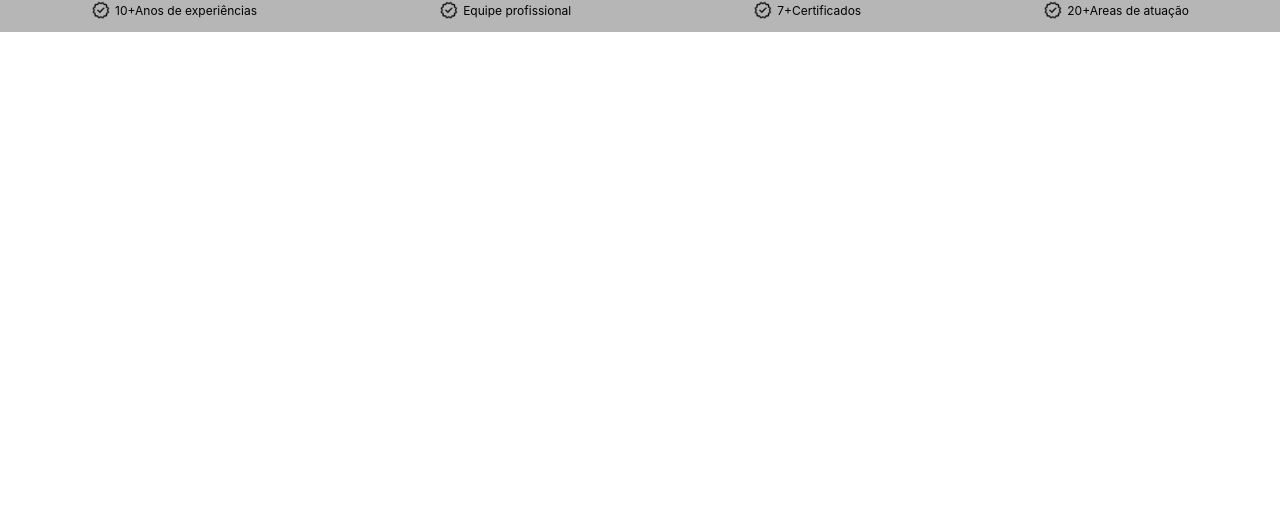
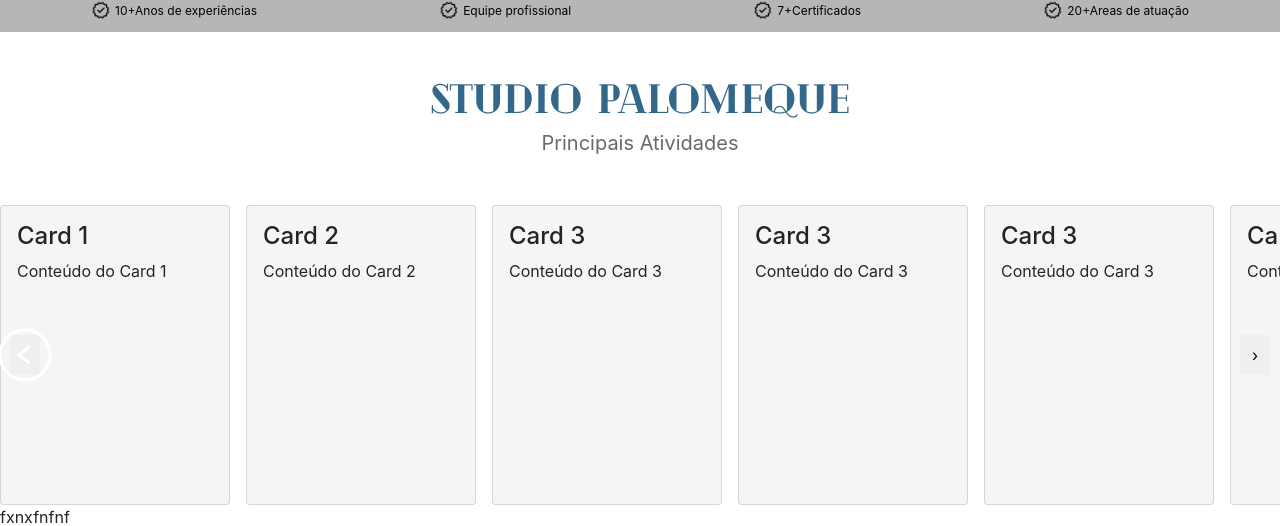
Before and after one commit to Vinicuskarv/PalomequeStudio, a React (Create React App) app: page / in a window 1280 px wide. Shown: the part 608-1134 px from the top of the page. Before the commit the page ends 800 px from the top, so only its background shows below. Built offline with nearby package versions, Linux system fonts and the light colour scheme.

Commit message:
add Carrosel

```diff
--- /dev/null
+++ b/src/components/Overflow.css
@@ -0,0 +1,45 @@
+.card-container {
+    display: flex;
+    align-items: center;
+    overflow: hidden !important;
+    position: relative;
+    margin-top: 50px;
+}
+.cards {
+    display: flex;
+    white-space: nowrap;
+    overflow-x: hidden;
+    scroll-behavior: none;
+}
+.card {
+    flex: 0 0 auto;
+    width: 230px;
+    height: 300px;
+    margin-right: 16px;
+    background-color: #f5f5f5;
+    padding: 16px;
+}
+.scroll-button {
+    position: absolute;
+    top: 50%;
+    transform: translateY(-50%);
+    width: 30px;
+    height: 40px;
+    border: none;
+    cursor: pointer;
+    display: flex;
+    align-items: center;
+    justify-content: center;
+}
+
+.scroll-button.left {
+    left: 0;
+    z-index: 1;
+    margin-left: 10px;
+}
+
+.scroll-button.right {
+    right: 0;
+    z-index: 1;
+    margin-right: 10px;
+}
--- /dev/null
+++ b/src/components/Overflow.js
@@ -0,0 +1,51 @@
+import React, { useRef } from 'react';
+import Card from './cardOverflow';
+import './Overflow.css';
+import iconBackTo from './icons/icons8-back-to-64.png'
+
+const App = () => {
+  const containerRef = useRef(null);
+
+  const scrollLeft = () => {
+    const container = containerRef.current;
+    if (container) {
+      container.scrollBy({
+        left: -300, // Ajuste de acordo com a largura de um card
+        behavior: 'smooth',
+      });
+    }
+  };
+
+  const scrollRight = () => {
+    const container = containerRef.current;
+    if (container) {
+      container.scrollBy({
+        left: 300, // Ajuste de acordo com a largura de um card
+        behavior: 'smooth',
+      });
+    }
+  };
+
+  return (
+    <div className="card-container">
+      <button className="scroll-button left" onClick={scrollLeft}>
+        <img src={iconBackTo}  alt="icons Back To" />
+      </button>
+      <div className="cards" ref={containerRef}>
+        <Card title="Card 1" content="Conteúdo do Card 1" />
+        <Card title="Card 2" content="Conteúdo do Card 2" />
+        <Card title="Card 3" content="Conteúdo do Card 3" />
+        <Card title="Card 3" content="Conteúdo do Card 3" />
+        <Card title="Card 3" content="Conteúdo do Card 3" />
+        <Card title="Card 3" content="Conteúdo do Card 3" />
+        <Card title="Card 3" content="Conteúdo do Card 3" />
+        <Card title="Card 3" content="Conteúdo do Card 3" />
+      </div>
+      <button className="scroll-button right" onClick={scrollRight}>
+        &#8250;
+      </button>
+    </div>
+  );
+};
+
+export default App;
--- /dev/null
+++ b/src/components/cardOverflow.js
@@ -0,0 +1,10 @@
+const Card = ({ title, content }) => {
+    return (
+      <div className="card">
+        <h4>{title}</h4>
+        <p>{content}</p>
+      </div>
+    );
+  };
+
+  export default Card;
--- a/src/pages/Home/Header.css
+++ b/src/pages/Home/Header.css
@@ -1,6 +1,10 @@
 @font-face {
     font-family: 'cheque';
     src: url('../../components/fontes/Cheque-Regular.otf') format('OpenType');
+}
+@font-face {
+    font-family: 'cheque-bold';
+    src: url('../../components/fontes/Cheque-Black.otf') format('OpenType');
 }
 .ImgbackgroudTop{
     background-size: cover;
@@ -59,3 +63,20 @@
     position: relative;
     top: -2px;
 }
+.campoCarroselCards{
+    padding: 0;
+}
+.campoCarroselCards h2{
+    font-family: 'cheque-bold',sans-serif;
+    color: #33688A;
+    font-size: 41px;
+    text-align: center;
+    margin-top: 40px;
+}
+.campoCarroselCards h6{
+    color: #6B6A6A;
+    font-size: 20px;
+    text-align: center;
+    margin-top: 10px;
+    font-weight: 400;
+}
--- a/src/pages/Home/Header.js
+++ b/src/pages/Home/Header.js
@@ -1,11 +1,12 @@
 import ImgbackgroudTop from '../../components/HOMESite.png';
+import Overflow from '../../components/Overflow';
 import './Header.css';
 import ButtonMaster from '../../components/buttonMaster';
 import iconsCheck from '../../components/icons/icons8-instagram-check-mark-48.png';
 function Header() {
     return (
         <div className='containeImgBack'>
-            <img src={ImgbackgroudTop} className='ImgbackgroudTop' alt="Image the background" />
+            <img src={ImgbackgroudTop}  className='ImgbackgroudTop' alt="Image the background" />
             <div className='container-fluid ContainerInfoTop'>
               <div>
                 <h1>STUDIO<br/>PALOMEQUE</h1>
@@ -24,6 +25,12 @@ function Header() {
               <li><img src={iconsCheck} style={styles.icon} alt="icons Check"/>7+Certificados</li>
               <li><img src={iconsCheck} style={styles.icon} alt="icons Check"/>20+Areas de atuação</li>
             </ul>
+            <div className='container-fluid campoCarroselCards'>
+              <h2>Studio Palomeque</h2>
+              <h6>Principais Atividades</h6>
+              <Overflow/>
+            </div>
+            fxnxfnfnf
         </div>
     );
   }
```
Also changed, not shown: src/components/icons/icons8-back-to-64.png (added).
